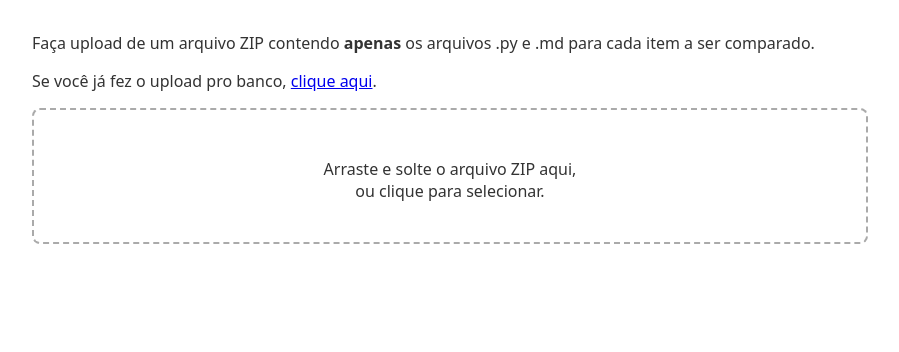
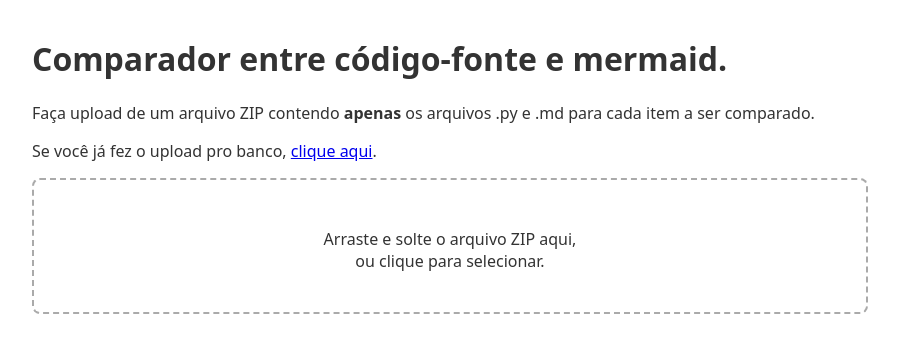
Before and after one commit to danielrezende3/x9-dataset-comparison-web, a SvelteKit app: page / in a window 1280 px wide. Shown: the top 352 px of the page, without its empty margins (190-1089 px from the left). Built offline with nearby package versions, Linux system fonts and the light colour scheme.

Commit message:
feat: add header to main page for improved user guidance

```diff
--- a/src/routes/+page.svelte
+++ b/src/routes/+page.svelte
@@ -119,6 +119,7 @@
 </script>
 
 <main class="page-container">
+	<h1>Comparador entre código-fonte e mermaid.</h1>
 	<p>
 		Faça upload de um arquivo ZIP contendo <b>apenas</b> os arquivos .py e .md para cada item a ser comparado.
 	</p>
```
